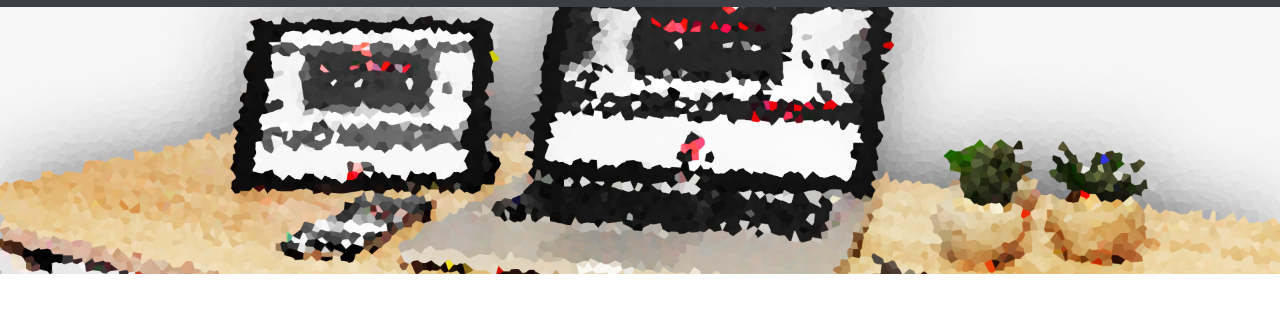
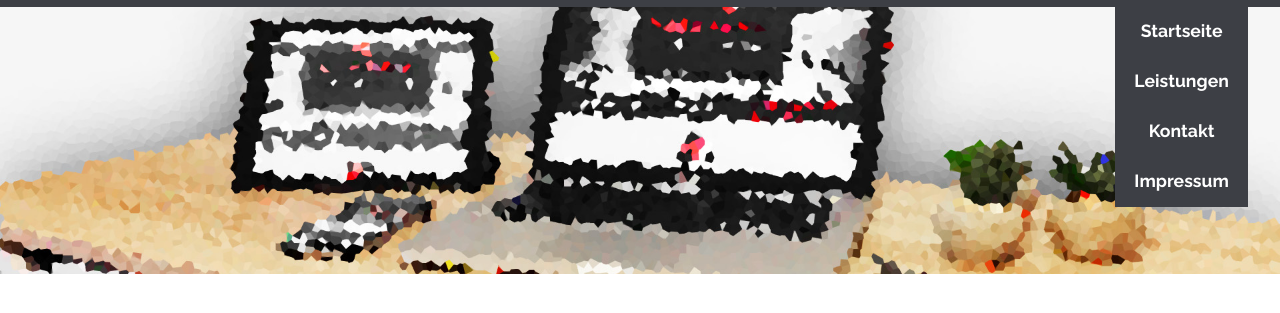
Before and after one commit to robinmatz/webdesign-made-simple, a website: page index.html in a window 1280 px wide. Shown: the part 43-356 px from the top of the page. Drawn offline with Linux system fonts and the light colour scheme.

Commit message:
Dropdown Positionierung

```diff
--- a/index.html
+++ b/index.html
@@ -25,15 +25,19 @@
               />
             </a>
 
-<!--            <ul>-->
-<!--              <li class="active"><a href="./index.html">Startseite</a></li>-->
-<!--              <li><a href="./leistungen.html">Leistungen</a></li>-->
-<!--              <li><a href="./kontakt.html">Kontakt</a></li>-->
-<!--              <li><a href="./impressum.html">Impressum</a></li>-->
-<!--            </ul>-->
+            <div class="mobile-nav-dropdown clearfix">
+              <div class="mobile-nav-button">
+                <span>&equiv;</span>
+              </div>
 
-            <div class="mobile-nav-button">
-              <span>&equiv;</span>
+              <div class="mobile-nav-content clearfix">
+                <ul>
+                  <li class=""><a href="./index.html">Startseite</a></li>
+                  <li><a href="./leistungen.html">Leistungen</a></li>
+                  <li><a href="./kontakt.html">Kontakt</a></li>
+                  <li><a href="./impressum.html">Impressum</a></li>
+                </ul>
+              </div>
             </div>
           </div>
         </div>
@@ -42,6 +46,5 @@
 
     <!--  Header Banner-->
     <header class="header-banner"></header>
-
   </body>
 </html>
--- a/src/css/styles.css
+++ b/src/css/styles.css
@@ -12,6 +12,8 @@ Rot: #a6221
   --red: #a62c21;
 }
 
+/* Global */
+
 * {
   box-sizing: border-box;
 }
@@ -23,6 +25,14 @@ html {
 body {
   margin: 0;
   font-family: "Raleway", "Lato", "Helvetica Neue", "Arial", sans-serif;
+}
+
+/* Generelles */
+
+.clearfix::after {
+  content: "";
+  clear: both;
+  display: block;
 }
 
 /* Navigationsleiste */
@@ -89,6 +99,16 @@ body {
 
 /*Mobile Navigationsleiste */
 
+.mobile-nav-dropdown {
+  position: relative;
+}
+
+.mobile-nav-content {
+  position: absolute;
+  top: 50px;
+  right: 0;
+}
+
 .mobile-nav-button {
   float: right;
   color: var(--light-grey);
@@ -106,6 +126,15 @@ body {
   left: 7px;
   bottom: 2px;
 }
+
+.mobile-nav-content > ul > li {
+  display: block;
+  background-color: var(--dark-grey);
+  height: 50px;
+  padding: 0 1.2rem;
+  text-align: center;
+}
+
 /*Header-Banner*/
 .header-banner {
   background: url("../img/hintergrund.jpg") no-repeat;
```
